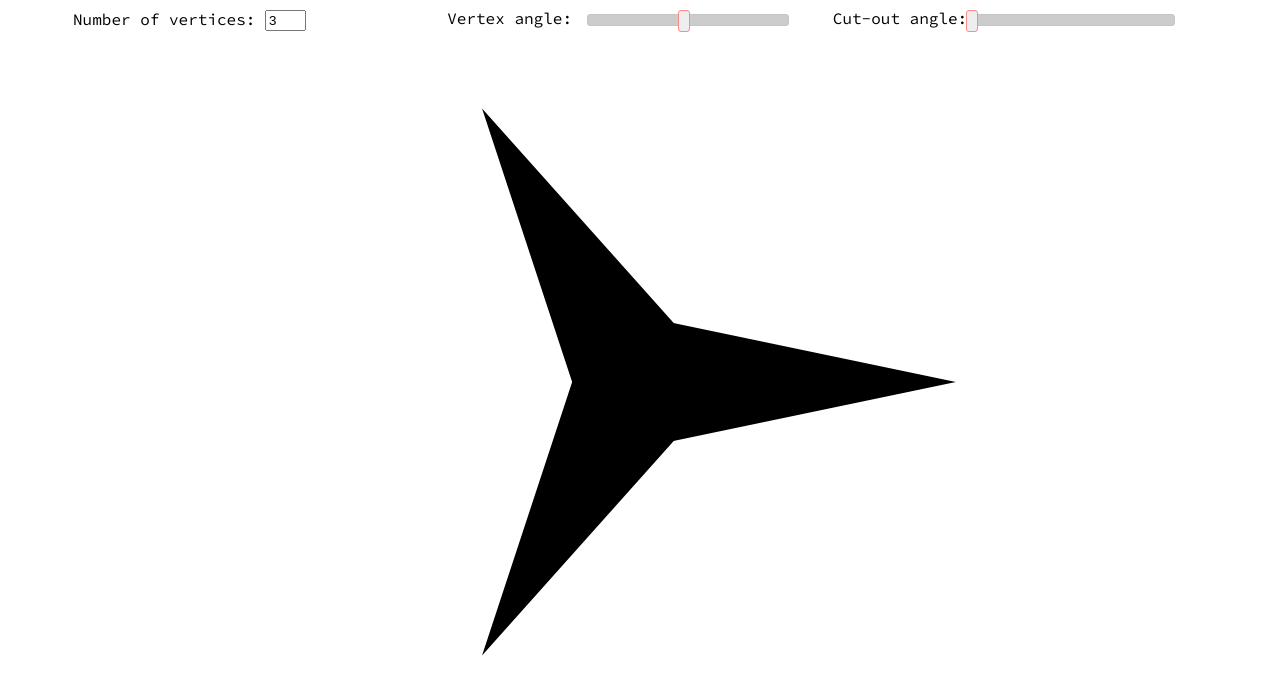
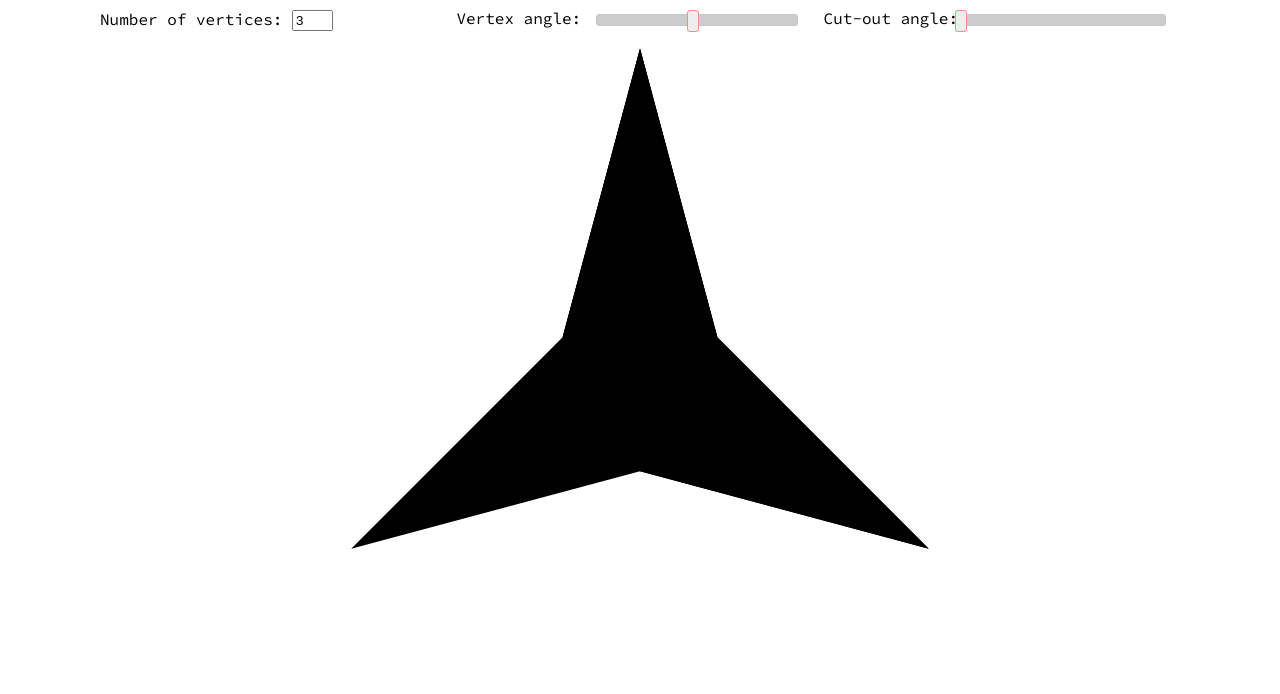
Before and after one commit to davidkam/starmaker, a plain HTML site: page index.html in a window 1280 px wide. Drawn offline with nearby package versions, Linux system fonts and the light colour scheme.

Commit message:
first attempt of OO javascript

```diff
--- a/index.html
+++ b/index.html
@@ -8,6 +8,7 @@
 
 <script src="//code.jquery.com/jquery-2.1.1.min.js"></script>
 <script src="//code.jquery.com/ui/1.11.1/jquery-ui.js"></script>
+<script src="/scripts/star.js"></script>
 <script src="/scripts/global.js"></script>
 </head>
 <body>
--- a/scripts/global.js
+++ b/scripts/global.js
@@ -1,19 +1,31 @@
 var PI = Math.PI;
 
 $(document).ready(function() {
+  height = $(".canvas-container").height();
+  width = $(".canvas-container").width();
+  $('canvas').attr("width",width);
+  $('canvas').attr("height",height);
+
+
   $("#vangle").slider({
     min: 1,
     max: 100,
     value: 50,
     slide: function( event, ui ) {
       setValues();
+    },
+    stop: function( event, ui ) {
+      setValues();
     }
   });
   $("#cangle").slider({
     min: 0,
-    max: 100,
-    value: 1,
+    max: 99,
+    value: 0,
     slide: function( event, ui ) {
+      setValues();
+    },
+    stop: function( event, ui ) {
       setValues();
     }
   });
@@ -25,64 +37,9 @@ $(document).ready(function() {
 
 
 function setValues() {
-  vertices = $(".vertices")[0].value;
-  vangle = $("#vangle").slider("value");
-  cangle = $("#cangle").slider("value");
-  height = $(".canvas-container").height();
-  width = $(".canvas-container").width();
-  $('canvas').attr("width",width);
-  $('canvas').attr("height",height);
-  radius = (height > width)?.45 * width:.45 * height;
-  originX = width / 2;
-  originY = height / 2;
-  drawStar(vertices, radius, vangle, cangle, originX, originY);
+  star = new Star({
+    vertices: $(".vertices")[0].value,
+    vangleP: $("#vangle").slider("value"),
+    cangleP: $("#cangle").slider("value"),
+  }).draw();
 }
-
-
-function drawStar(vertices, radius, angleV, angleC, originX, originY) {
-  /*
-  * Set constants
-  */
-  angleVMax = 180 * (vertices - 2) / vertices;
-  angleCMax = 360 / vertices;
-  angleStep = angleCMax;
-  angleV = (angleV / 100) * angleVMax;
-  angleC = (angleC / 100) * angleCMax;
-  angleA = (360 / vertices) - angleC;
-
-  /*
-  * convert degrees to radians
-  */
-  angleAR = angleA * (PI / 180);
-  angleCR = angleC * (PI / 180);
-  angleVR = angleV * (PI / 180);
-
-  radiusCut = (radius * Math.tan(angleVR / 2)) / (Math.sin(angleAR / 2) + Math.cos(angleAR / 2) * Math.tan(angleVR / 2));
-
-  /*
-  * draw blades
-  */
-  c = $("canvas")[0].getContext('2d');
-  for(x = 0; x < vertices; x++) {
-    //angleOffset = x * angleStep - (angleStep / (vertices - 1));
-    angleOffset = x * angleStep;
-    angleOffsetR = angleOffset * (PI / 180);
-    c.beginPath();
-    // move to origin
-    c.moveTo(originX, originY);
-    // first point
-    angle = angleOffset - angleA
-    angleR = angle * (PI / 180);
-    newX = radiusCut * Math.cos(angleR);
-    newY = radiusCut * Math.sin(angleR);
-if(x == 0) {
-  console.log(angleOffset + ':' + angleR + ':' +radiusCut + ':'+ newX + ':' + newY);
-}
-    c.lineTo(newX + originX, newY + originY);
-    c.lineTo(radius * Math.cos(angleOffsetR) + originX, radius * Math.sin(angleOffsetR) + originY);
-    angle = angleOffset + angleA
-    angleR = angle * (PI / 180);
-    c.lineTo(radiusCut * Math.cos(angleR) + originX, radiusCut * Math.sin(angleR) + originY);
-    c.fill();
-  }
-}
--- /dev/null
+++ b/scripts/star.js
@@ -0,0 +1,199 @@
+function Star(params) {
+  /*****************************************************************************
+  * set default property values.
+  * private properties
+  *   canvasId    = the jquery selector of the canvas element that the star will
+  *                 be drawn on
+  *   vertices    = number of vertices of the star
+  *   radiusP     = precentage of max canvas to use for the star radius
+  *   radius      = the radius of the star.  if set, will override radiusP
+  *   rotation    = the number of degrees to rotate the star
+  *   vangleP     = percentage of the max vertex angle
+  *   cangleP     = percentage of the max cut angle
+  *   vangle      = the specific vertex angle.  if set, will override vangleP
+  *   cangle      = the specific cut angle.  if set, will override cangleP
+  *   originX     = the x coordinate of the origin (center of the star)
+  *   originY     = the y coordinate of the origin (center of the star)
+  *   fillColor   = the fill color of the star
+  *   strokeColor = the stroke color of the star
+  *   strokeWidth = the stroke width of the star
+  *   canvas      = canvas element
+  *   c           = canvas drawing context
+  *****************************************************************************/
+  var canvasId = "canvas";
+  var vertices = 3
+  var radiusP = 95;
+  var radius = 0;
+  var rotation = 0;
+  var vangleP = 50;
+  var cangleP = 0;
+  var vangle = 0;
+  var cangle = 0;
+  var originX = '';
+  var originY = '';
+  var fillColor = "black";
+  var strokeColor = "black";
+  var strokeWidth = 3;
+  var c = null;
+
+  var PICONV = Math.PI / 180;
+  setParams(params);
+
+  /*****************************************************************************
+  * Private method to set property values
+  *****************************************************************************/
+  function setParams(params) {
+    if(params.hasOwnProperty("canvasId")) {
+      canvasId = params.canvasId;
+    }
+    if(params.hasOwnProperty("vertices")) {
+      if($.isNumeric(params.vertices)) {
+        vertices = params.vertices;
+      } else {
+        console.log("vertices must be numeric");
+        return;
+      }
+    }
+    if(params.hasOwnProperty("radiusP")) {
+      if($.isNumeric(params.radiusP) && params.radiusP > 0) {
+        radiusP = params.radiusP;
+      } else {
+        console.log("invalid radiusP");
+        return;
+      }
+    }
+    if(params.hasOwnProperty("radius")) {
+      if($.isNumeric(params.radius) && params.radius > 0) {
+        radius = params.radius;
+      } else {
+        console.log("invalid radius");
+        return;
+      }
+    }
+    if(params.hasOwnProperty("vangleP")) {
+      if($.isNumeric(params.vangleP) && params.vangleP >= 1 && params.vangleP <= 100) {
+        vangleP = params.vangleP;
+      } else {
+        console.log("invalid vangleP");
+        return;
+      }
+    }
+    if(params.hasOwnProperty("cangleP")) {
+      if($.isNumeric(params.cangleP) && params.cangleP >= 0 && params.cangleP <= 99) {
+        cangleP = params.cangleP;
+      } else {
+        console.log("invalid cangleP");
+        return;
+      }
+    }
+    if(params.hasOwnProperty("vangle")) {
+      vangle = params.vangle;
+    }
+    if(params.hasOwnProperty("originX")) {
+      originX = params.originX;
+    }
+    if(params.hasOwnProperty("originY")) {
+      originY = params.originY;
+    }
+    if(params.hasOwnProperty("fillColor")) {
+      fillColor = params.fillColor;
+    }
+    if(params.hasOwnProperty("strokeColor")) {
+      strokeColor = params.strokeColor;
+    }
+    if(params.hasOwnProperty("strokeWidth")) {
+      strokeWidth = params.strokeWidth;
+    }
+  }
+
+  /*****************************************************************************
+  * Privileged method to validate property values and reset them if neccesary
+  *****************************************************************************/
+  this.validate = function() {
+    // check to see if canvas actually exists
+    if($(canvasId).length) {
+      canvas = $(canvasId)[0];
+      if(canvas.getContext) {
+        if(c = canvas.getContext("2d")) {
+          // get the width and height of element
+          width = canvas.width;
+          height = canvas.height;
+          maxRadius = (height > width)?.5 * width:.5 * height;
+          if(radius == 0 && radiusP > 0 && radiusP < 100) {
+            radius = radiusP / 100 * maxRadius;
+          }
+          if(radius > maxRadius) {
+            radius = maxRadius;
+          }
+          if(originX == '') {
+            originX = width / 2;
+          }
+          if(originY == '') {
+            originY = height / 2;
+          }
+        } else {
+          console.log("not able to get 2d context of canvas");
+          return false;
+        }
+      } else {
+        console.log("element has no context");
+        return false;
+      }
+    } else {
+      console.log("Can not find canvas element.");
+      return false;
+    }
+    return this;
+  }
+
+  /*****************************************************************************
+  * Privileged method to draw the star
+  *****************************************************************************/
+  this.draw = function() {
+    if(this.validate()) {
+      angleC = cangleP;
+      angleV = vangleP;
+
+
+      angleVMax = 180 * (vertices - 2) / vertices;
+      angleCMax = 360 / vertices;
+      angleStep = angleCMax;
+      angleV = (angleV / 100) * angleVMax;
+      angleC = (angleC / 100) * angleCMax;
+      angleA = (360 / vertices) - angleC;
+
+      /*
+      * convert degrees to radians
+      */
+      angleAR = angleA * PICONV;
+      angleCR = angleC * PICONV;
+      angleVR = angleV * PICONV;
+
+      radiusCut = (radius * Math.tan(angleVR / 2)) / (Math.sin(angleAR / 2) + Math.cos(angleAR / 2) * Math.tan(angleVR / 2));
+
+      /*
+      * draw blades
+      */
+
+      c.setTransform(1, 0, 0, 1, 0, 0);
+      c.clearRect(0, 0, canvas.width, canvas.height)
+      c.beginPath();
+      c.translate(originX, originY);
+      c.rotate(-90 * PICONV)
+      for(x = 0; x < vertices; x++) {
+        c.moveTo(0,0);
+        angleOffset = x * angleStep;
+        angleOffsetR = angleOffset * PICONV;
+        angle = angleOffset - angleA / 2;
+        angleR = angle * PICONV;
+        c.lineTo(radiusCut * Math.cos(angleR), radiusCut * Math.sin(angleR));
+        c.lineTo(radius * Math.cos(angleOffsetR), radius * Math.sin(angleOffsetR));
+        angle = angleOffset + angleA / 2;
+        angleR = angle * PICONV;
+        c.lineTo(radiusCut * Math.cos(angleR), radiusCut * Math.sin(angleR));
+        c.fillStyle = 'black';
+        c.fill();
+      }
+    }
+  }
+}
--- a/styles/screen.css
+++ b/styles/screen.css
@@ -16,7 +16,7 @@ canvas {
 }
 
 .container {
-  width: 90%;
+  width: 1080px;
   margin: auto;
   text-align: left;
 }
```
